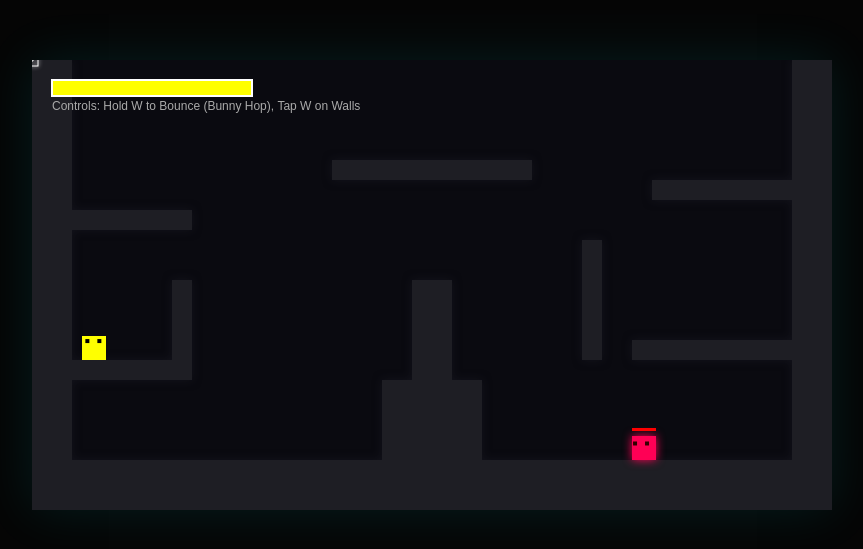
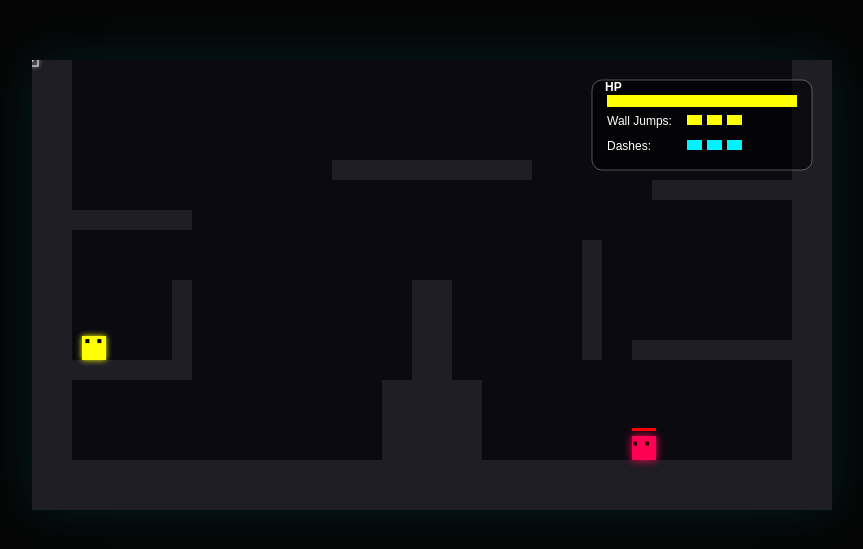
Before and after one commit to Jeff-Nuts/the-game-2, a website: page index.html in a window 1280 px wide. Shown: the part 115-664 px from the top of the page, without its empty margins (208-1071 px from the left). Drawn offline with Linux system fonts and the light colour scheme.

Commit message:
Added dashes and a panel at the top.

```diff
--- a/index.html
+++ b/index.html
@@ -2,7 +2,7 @@
 <html lang="en">
   <head>
     <meta charset="UTF-8" />
-    <title>Neon Square - Visual Tweak</title>
+    <title>Neon Square - Dash Update</title>
     <style>
       * { margin: 0; padding: 0; box-sizing: border-box; }
       body {
@@ -37,19 +37,25 @@
           GRAVITY: 0.6,
           FRICTION: 0.82,
           WALL_SLIDE_SPEED: 2,
-          TERMINAL_VELOCITY: 15
+          TERMINAL_VELOCITY: 15,
+          DASH_SPEED: 18,
+          DASH_DURATION: 8, // Frames
+          DASH_REGEN_TIME: 30 // Frames (1 second)
         };
 
         static COLORS = {
           BG: '#0a0a10',
-          PLAYER: '#FFFF00',       // Changed to Yellow
+          PLAYER: '#FFFF00',
           PLAYER_EYES: '#000000',
           ENEMY: '#ff0055',
           ENEMY_EYES: '#330000',
           WALL: '#1e1e24',
-          WALL_GLOW: 'rgba(30, 30, 40, 0.5)', // Restored glow
-          UI_BG: 'rgba(0,0,0,0.5)',
-          TEXT_HINT: '#aaa'
+          WALL_GLOW: 'rgba(0, 0, 0, 0)',
+          UI_BG: 'rgba(0, 0, 0, 0.6)', // Semi-transparent
+          UI_BORDER: 'rgba(255, 255, 255, 0.3)',
+          TEXT_HINT: '#aaa',
+          DASH_ACTIVE: '#00f3ff',
+          DASH_EMPTY: '#333'
         };
       }
 
@@ -122,11 +128,12 @@
        * =========================================
        */
       class Particle {
-        constructor(x, y, type, color) {
+        constructor(x, y, type, color, size = null) {
           this.x = x; this.y = y;
           this.type = type;
           this.color = color;
           this.life = 1.0;
+          this.size = size;
           this._initPhysics();
         }
 
@@ -136,17 +143,17 @@
             this.dx = Math.cos(angle) * 0.5;
             this.dy = -Utils.rand(0.5, 2);
             this.decay = 0.04;
-            this.size = Utils.rand(2, 4);
+            this.size = this.size || Utils.rand(2, 4);
           } else if (this.type === 'spark') {
             const speed = 3;
             this.dx = Math.cos(angle) * speed;
             this.dy = Math.sin(angle) * speed;
             this.decay = 0.06;
-            this.size = Utils.rand(2, 5);
+            this.size = this.size || Utils.rand(2, 5);
           } else if (this.type === 'trail') {
             this.dx = 0; this.dy = 0;
-            this.decay = 0.15;
-            this.size = Utils.rand(2, 4);
+            this.decay = 0.1;
+            this.size = this.size || Utils.rand(2, 4);
           }
         }
 
@@ -183,11 +190,16 @@
         emitDust(x, y) { for (let i = 0; i < 4; i++) this.particles.push(new Particle(x, y, 'dust', '#888')); }
         emitExplosion(x, y, color) { for (let i = 0; i < 12; i++) this.particles.push(new Particle(x, y, 'spark', color)); }
         emitTrail(x, y, color, size) {
-          if (Math.random() > 0.4) {
-            const p = new Particle(x, y, 'trail', color);
-            p.size = size;
-            this.particles.push(p);
-          }
+           // Determine frequency based on type implicitly by calls, or random check
+           if (Math.random() > 0.3) {
+            this.particles.push(new Particle(x, y, 'trail', color, size));
+           }
+        }
+        // Specific helper for dashing ghost effect
+        emitGhost(x, y, width, height, color) {
+           const p = new Particle(x + width/2, y + height/2, 'trail', color, width);
+           p.decay = 0.15; // Fade faster
+           this.particles.push(p);
         }
       }
 
@@ -205,6 +217,7 @@
           this.onGround = false;
           this.onWall = false;
           this.scaleX = 1; this.scaleY = 1;
+          this.facing = 'right'; // New: track direction
         }
 
         updatePhysics(level, context) {
@@ -269,10 +282,22 @@
           super(50, 200, 24, 24, Config.COLORS.PLAYER);
           this.speed = 4;
           this.jumpPower = -11;
+
+          // Wall Jump Stats
           this.wallJumpsMax = 3;
           this.wallJumps = 3;
+
+          // Health Stats
           this.health = 100;
           this.maxHealth = 100;
+
+          // Dash Stats
+          this.dashes = 3;
+          this.maxDashes = 3;
+          this.dashCooldownTimer = 0;
+          this.isDashing = false;
+          this.dashFrameTimer = 0;
+
           this.lastShotTime = 0;
           this.shootCooldown = 120;
         }
@@ -280,21 +305,83 @@
         update(context) {
           const input = context.input;
 
-          if (input.isDown('a')) this.dx = -this.speed;
-          else if (input.isDown('d')) this.dx = this.speed;
-          else this.dx *= Config.PHYSICS.FRICTION;
-
-          if (this.onGround) {
-            if (input.isDown('w')) {
-               this._jump(context, false);
-            }
-            this.wallJumps = this.wallJumpsMax;
-          } else if (this.onWall && this.wallJumps > 0) {
-            if (input.isPressed('w')) {
-               this._jump(context, true);
+          // 1. Dash Regeneration
+          if (this.dashes < this.maxDashes) {
+            this.dashCooldownTimer++;
+            if (this.dashCooldownTimer >= Config.PHYSICS.DASH_REGEN_TIME) {
+              this.dashes++;
+              this.dashCooldownTimer = 0;
             }
           }
 
+          // 2. Dash Activation
+          if (input.isPressed('shift') && this.dashes > 0 && !this.isDashing) {
+            this.isDashing = true;
+            this.dashes--;
+            this.dashFrameTimer = Config.PHYSICS.DASH_DURATION;
+            this.dashCooldownTimer = 0; // Reset regen on use
+
+            // Dash towards facing direction
+            this.dx = (this.facing === 'left' ? -1 : 1) * Config.PHYSICS.DASH_SPEED;
+            this.dy = 0; // Counteract gravity immediately
+            context.camera.shake(4);
+            // Visual: Trail
+            context.particles.emitGhost(this.x, this.y, this.width, this.height, Config.COLORS.DASH_ACTIVE);
+          }
+
+          // 3. Movement Logic
+          if (this.isDashing) {
+            // DASH PHYSICS
+            this.dashFrameTimer--;
+            this.dy = 0; // No Gravity during dash
+            // Keep dx constant
+            this.dx = (this.facing === 'left' ? -1 : 1) * Config.PHYSICS.DASH_SPEED;
+
+            // Emit ghost particles
+            if(this.dashFrameTimer % 2 === 0) {
+                context.particles.emitGhost(this.x, this.y, this.width, this.height, 'rgba(255, 255, 255, 0.5)');
+            }
+
+            if (this.dashFrameTimer <= 0) {
+              this.isDashing = false;
+              this.dx *= 0.5; // Slow down after dash
+            }
+
+            // Collision check specific for dash (simplified)
+            let nextX = this.x + this.dx;
+            for (const plat of context.level.platforms) {
+               if (Utils.checkAABB({x: nextX, y: this.y, width: this.width, height: this.height}, plat)) {
+                  this.isDashing = false;
+                  this.dx = 0;
+                  nextX = this.x; // Stop
+                  break;
+               }
+            }
+            this.x = nextX;
+
+          } else {
+            // NORMAL PHYSICS
+            if (input.isDown('a')) {
+                this.dx = -this.speed;
+                this.facing = 'left';
+            }
+            else if (input.isDown('d')) {
+                this.dx = this.speed;
+                this.facing = 'right';
+            }
+            else this.dx *= Config.PHYSICS.FRICTION;
+
+            if (this.onGround) {
+              if (input.isDown('w')) this._jump(context, false);
+              this.wallJumps = this.wallJumpsMax;
+            } else if (this.onWall && this.wallJumps > 0) {
+              if (input.isPressed('w')) this._jump(context, true);
+            }
+
+            this.updatePhysics(context.level, context);
+          }
+
+          // 4. Combat
           if (input.mouse.down) {
             const now = Date.now();
             if (now - this.lastShotTime > this.shootCooldown) {
@@ -303,7 +390,7 @@
             }
           }
 
-          this.updatePhysics(context.level, context);
+          // 5. Bounds
           if (this.x < 0) this.x = 0;
           if (this.x > 800 - this.width) this.x = 800 - this.width;
           if (this.y > 500) this.health = 0;
@@ -315,6 +402,7 @@
           if (isWall) {
             this.dx = this.onWall === 'left' ? 6 : -6;
             this.wallJumps--;
+            this.facing = this.onWall === 'left' ? 'right' : 'left'; // Face away from wall
             context.particles.emitDust(this.onWall === 'left' ? this.x : this.x + this.width, this.y + this.height/2);
           } else {
             context.particles.emitDust(this.x + this.width/2, this.y + this.height);
@@ -345,9 +433,8 @@
           ctx.scale(this.scaleX, this.scaleY);
           ctx.translate(-cx, -cy);
 
-          ctx.fillStyle = this.color;
-          // --- REDUCED GLOW ---
-          ctx.shadowBlur = 0; // Reduced from 15
+          ctx.fillStyle = this.isDashing ? '#fff' : this.color; // Flash white when dashing
+          ctx.shadowBlur = 6;
           ctx.shadowColor = this.color;
           ctx.fillRect(this.x, this.y, this.width, this.height);
 
@@ -548,21 +635,74 @@
           this.ctx.stroke();
 
           this.ctx.restore();
+
+          // UI DRAW CALL
           this._drawUI();
         }
 
         _drawUI() {
-          const hpPct = Math.max(0, this.player.health / this.player.maxHealth);
+          const p = this.player;
+
+          // Panel Config
+          const panelW = 220;
+          const panelH = 90;
+          const margin = 20;
+          const startX = this.canvas.width - panelW - margin;
+          const startY = margin;
+
+          // Draw Panel Background
           this.ctx.fillStyle = Config.COLORS.UI_BG;
-          this.ctx.fillRect(20, 20, 200, 16);
+          this.ctx.beginPath();
+          // Modern round rect
+          if (this.ctx.roundRect) this.ctx.roundRect(startX, startY, panelW, panelH, 10);
+          else this.ctx.fillRect(startX, startY, panelW, panelH);
+          this.ctx.fill();
+
+          // Border
+          this.ctx.strokeStyle = Config.COLORS.UI_BORDER;
+          this.ctx.lineWidth = 1;
+          this.ctx.stroke();
+
+          // 1. Health Bar
+          const hpPct = Math.max(0, p.health / p.maxHealth);
+          const barX = startX + 15;
+          const barY = startY + 15;
+          const barW = panelW - 30;
+          const barH = 12;
+
+          this.ctx.fillStyle = 'rgba(0,0,0,0.5)';
+          this.ctx.fillRect(barX, barY, barW, barH);
+
           this.ctx.fillStyle = hpPct > 0.3 ? Config.COLORS.PLAYER : 'red';
-          this.ctx.fillRect(20, 20, 200 * hpPct, 16);
-          this.ctx.lineWidth = 2;
-          this.ctx.strokeStyle = '#fff';
-          this.ctx.strokeRect(20, 20, 200, 16);
-          this.ctx.fillStyle = Config.COLORS.TEXT_HINT;
+          this.ctx.fillRect(barX, barY, barW * hpPct, barH);
+
+          this.ctx.fillStyle = '#fff';
+          this.ctx.font = 'bold 12px sans-serif';
+          this.ctx.fillText('HP', barX - 2, barY - 4);
+
+          // 2. Wall Jumps (Blocks)
+          const row2Y = barY + 30;
+          this.ctx.fillStyle = '#fff';
           this.ctx.font = '12px sans-serif';
-          this.ctx.fillText('Controls: Hold W to Bounce (Bunny Hop), Tap W on Walls', 20, 50);
+          this.ctx.fillText('Wall Jumps:', barX, row2Y);
+
+          for(let i=0; i<p.wallJumpsMax; i++) {
+            this.ctx.fillStyle = i < p.wallJumps ? Config.COLORS.PLAYER : Config.COLORS.DASH_EMPTY;
+            this.ctx.fillRect(barX + 80 + (i*20), row2Y - 10, 15, 10);
+          }
+
+          // 3. Dashes (Blocks)
+          const row3Y = row2Y + 25;
+          this.ctx.fillStyle = '#fff';
+          this.ctx.fillText('Dashes:', barX, row3Y);
+
+          for(let i=0; i<p.maxDashes; i++) {
+            this.ctx.fillStyle = i < p.dashes ? Config.COLORS.DASH_ACTIVE : Config.COLORS.DASH_EMPTY;
+            // Draw diamond shape or Rect
+            this.ctx.beginPath();
+            this.ctx.rect(barX + 80 + (i*20), row3Y - 10, 15, 10);
+            this.ctx.fill();
+          }
         }
 
         loop() {
```
